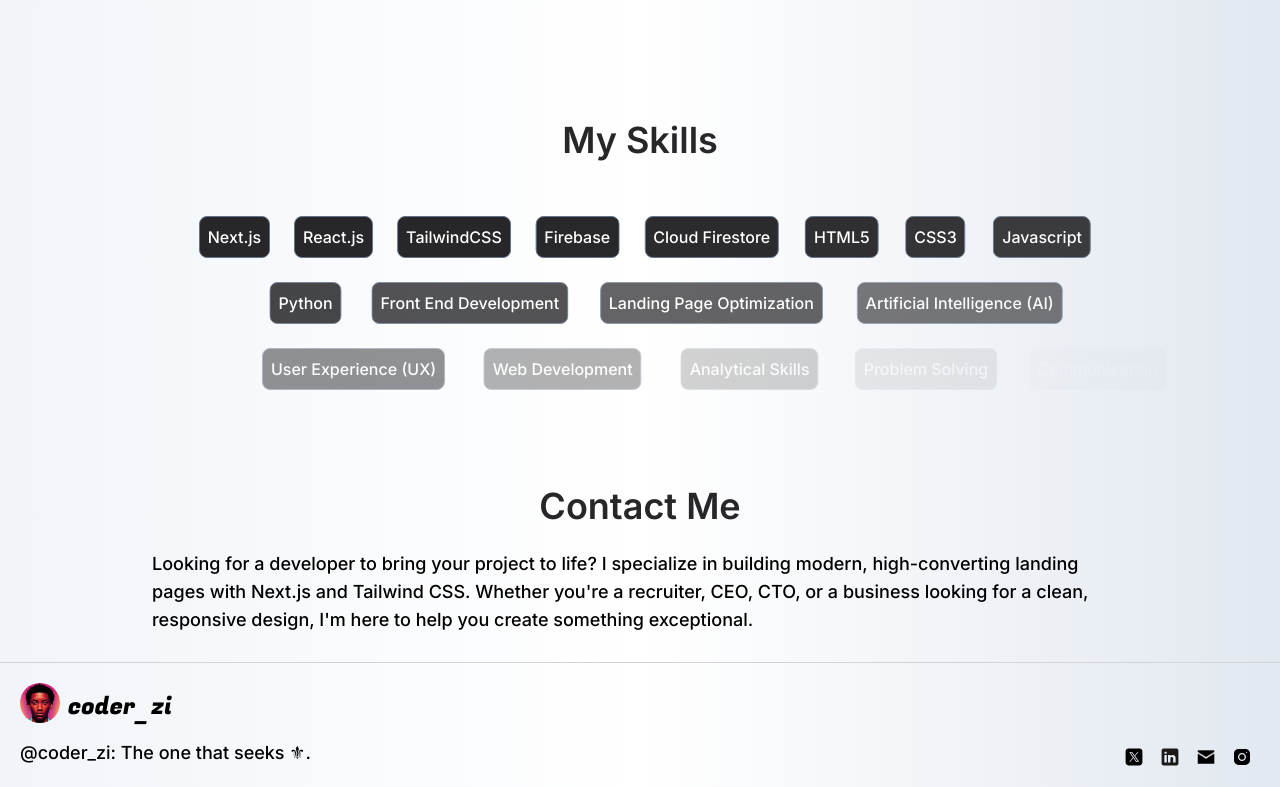
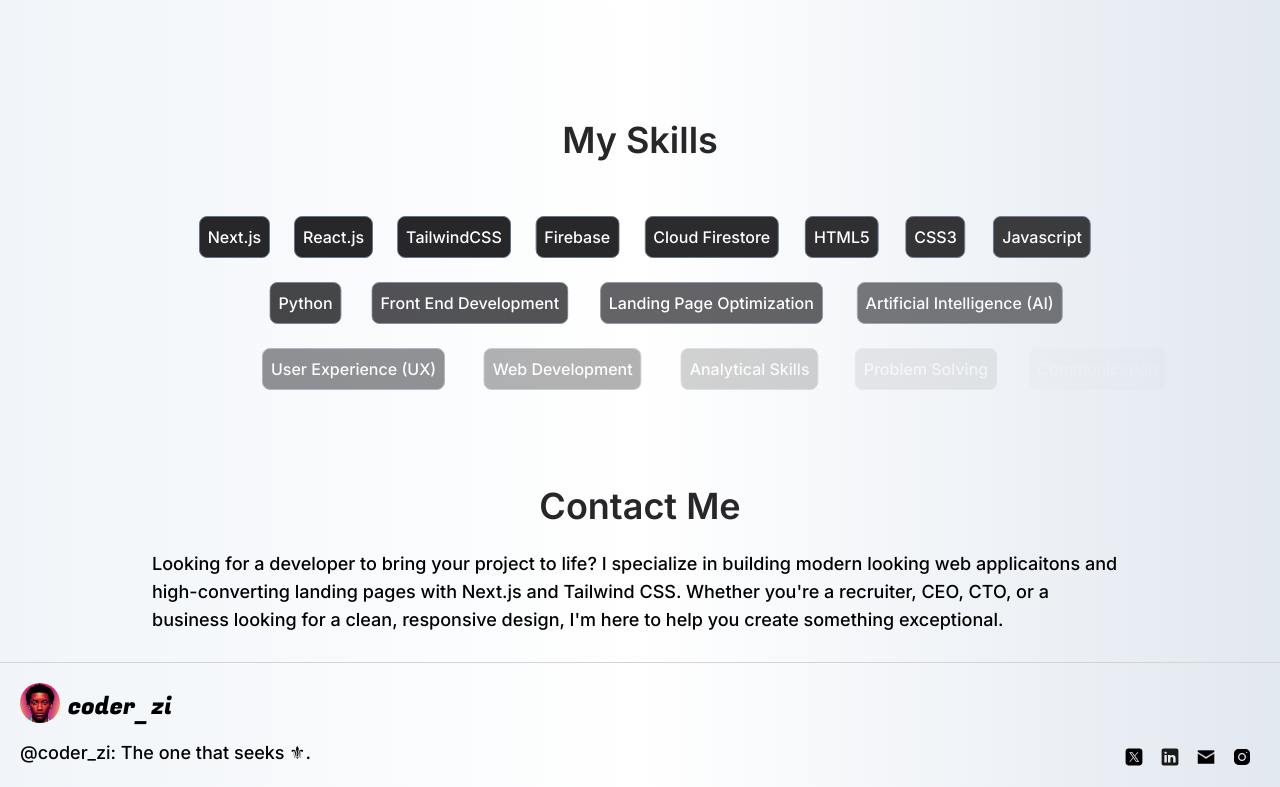
Before and after one commit to EmmanuelOta/coder_zi, a Next.js app: page / in a window 1280 px wide. Shown: the part 3805-4592 px from the top of the page. Built offline with nearby package versions, Linux system fonts and the light colour scheme.

Commit message:
Added skills section-5

```diff
--- a/app/(site)/page.js
+++ b/app/(site)/page.js
@@ -624,11 +624,11 @@ export default function Home() {
 
 				<p className="p-2 w-[90%] lg:w-[80%] font-medium text-lg">
 					Looking for a developer to bring your project to life? I
-					specialize in building modern, high-converting landing pages
-					with Next.js and Tailwind CSS. Whether you're a recruiter,
-					CEO, CTO, or a business looking for a clean, responsive
-					design, I&apos;m here to help you create something
-					exceptional.
+					specialize in building modern looking web applicaitons and
+					high-converting landing pages with Next.js and Tailwind CSS.
+					Whether you're a recruiter, CEO, CTO, or a business looking
+					for a clean, responsive design, I&apos;m here to help you
+					create something exceptional.
 				</p>
 			</section>
 		</>
```
